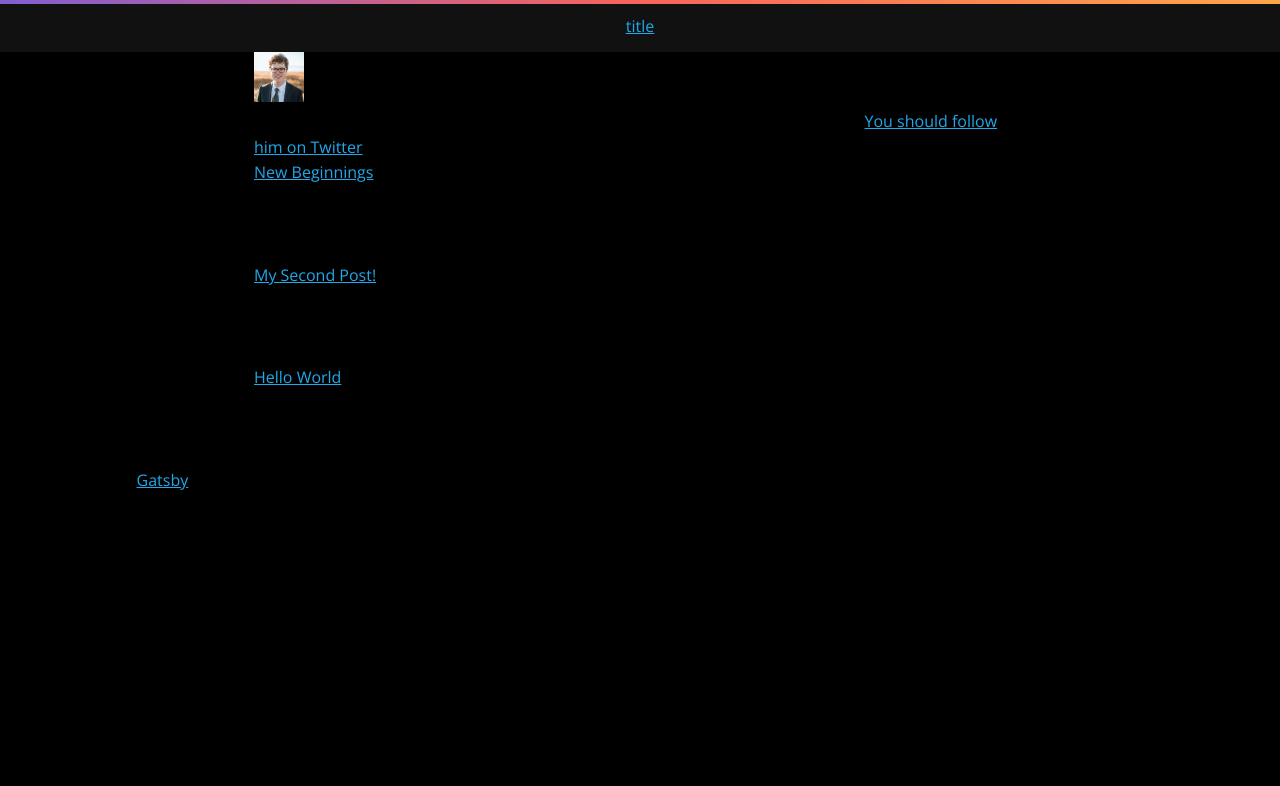
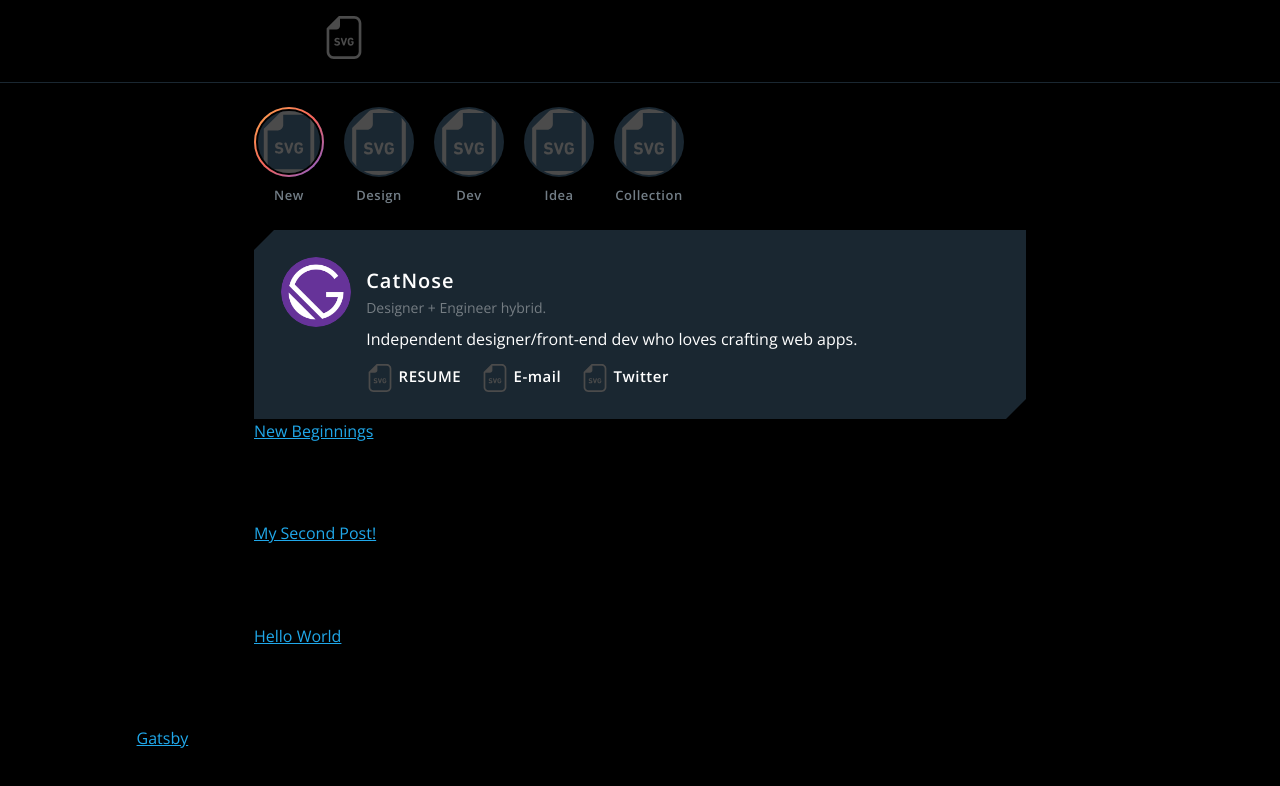
Before and after one commit to yamatsum/nigolog, a Gatsby site: page / in a window 1280 px wide. Built offline with nearby package versions, Linux system fonts and the light colour scheme; Gatsby itself is replaced by a stand-in of ours.

Commit message:
fix profile

```diff
--- a/src/components/Header.tsx
+++ b/src/components/Header.tsx
@@ -1,53 +1,66 @@
 import React from "react";
 import { Link } from "gatsby";
 import styled from "styled-components";
+import ContentWrapper from "../components/ContentWrapper";
+import svgLogo from "../svg/svg.svg";
 
 const HeaderTag = styled.header`
+  width: 100%;
+  padding: 16px 0;
+  background: #000;
+  border-bottom: solid 1px ${props => props.theme.colors.blackLight};
+`;
+
+const HeaderInner = styled.div`
   position: relative;
-  display: flex;
-  justify-content: space-between;
-  width: 100%;
-  padding: 14px 0 12px;
-  text-align: center;
-  background: #111;
-  &:before {
-    position: absolute;
-    top: -10px;
-    left: 0;
-    display: block;
-    content: "";
-    width: 100%;
-    height: 14px;
-    background: ${props => props.theme.colors.gradient};
-  }
   h1,
   h3 {
     width: 100%;
   }
   .logo {
-    width: 200px;
-    height: 45px;
+    width: 180px;
+    height: 42.7px;
+    @media screen and (max-width: ${props => props.theme.responsive.small}) {
+      width: 165px;
+      height: 37px;
+    }
   }
-  a {
+  .logo-link {
     display: block;
+  }
+  .message-link {
+    position: absolute;
+    right: 0;
+    top: 7px;
+    display: block;
+    width: 34px;
+    &:hover {
+      top: 5px;
+    }
   }
 `;
 
 const Header = ({ title, location }) => {
   const rootPath = `${__PATH_PREFIX__}/`;
-  const logo = (
-    <Link to={`/`}>
-      <p>title</p>
+  const logoLink = (
+    <Link to={`/`} className="logo-link">
+      <img className="logo" src={svgLogo} alt={title} />
     </Link>
   );
 
-  let headerInner;
+  let headerLogo;
   if (location.pathname === rootPath) {
-    headerInner = <h1>{logo}</h1>;
+    headerLogo = <h1>{logoLink}</h1>;
   } else {
-    headerInner = <h3>{logo}</h3>;
+    headerLogo = <h3>{logoLink}</h3>;
   }
-  return <HeaderTag>{headerInner}</HeaderTag>;
+  return (
+    <HeaderTag>
+      <ContentWrapper>
+        <HeaderInner>{headerLogo}</HeaderInner>
+      </ContentWrapper>
+    </HeaderTag>
+  );
 };
 
 export default Header;
--- a/src/components/bio.tsx
+++ b/src/components/bio.tsx
@@ -1,6 +1,89 @@
 import React from "react";
 import { StaticQuery, graphql } from "gatsby";
 import Image from "gatsby-image";
+import styled from "styled-components";
+import { Link } from "gatsby";
+
+import svgTwitter from "../svg/svg.svg";
+import svgResume from "../svg/svg.svg";
+import svgEmail from "../svg/svg.svg";
+
+const BioWrapper = styled.div`
+  position: relative;
+  padding: 1.7em;
+  background: ${props => props.theme.colors.blackLight};
+  &:before,
+  &:after {
+    content: "";
+    position: absolute;
+    width: 0;
+    height: 0;
+  }
+  &:before {
+    top: 0;
+    left: 0;
+    border-top: 20px solid ${props => props.theme.colors.background};
+    border-right: 20px solid transparent;
+  }
+  &:after {
+    bottom: 0;
+    right: 0;
+    border-bottom: 20px solid ${props => props.theme.colors.background};
+    border-left: 20px solid transparent;
+  }
+  .avatar {
+    border-radius: 50%;
+  }
+`;
+const BioHeader = styled.div`
+  display: flex;
+  align-items: center;
+  .avatar {
+    width: 70px;
+  }
+`;
+const BioName = styled.div`
+  margin-left: 15px;
+  a {
+    text-decoration: none;
+    font-weight: 600;
+    letter-spacing: 1px;
+    font-size: 20px;
+    color: #fff;
+  }
+  .position {
+    color: rgba(255, 255, 255, 0.4);
+    font-size: 14px;
+  }
+`;
+const BioMain = styled.div`
+  padding-left: 85px;
+`;
+const BioText = styled.p`
+  color: #fff;
+`;
+const BioLinks = styled.div`
+  margin: 0.5em 0 0;
+  color: #fff;
+  a {
+    display: inline-block;
+    margin-right: 20px;
+    text-decoration: none;
+    font-weight: 600;
+    font-size: 15px;
+    line-height: 30px;
+    color: #fff;
+    letter-spacing: 0.5px;
+    &:hover {
+      color: ${props => props.theme.colors.highlight};
+    }
+  }
+  img {
+    width: 28px;
+    height: 28px;
+    vertical-align: middle;
+  }
+`;
 
 function Bio() {
   return (
@@ -9,17 +92,35 @@ function Bio() {
       render={data => {
         const { author, social } = data.site.siteMetadata;
         return (
-          <div>
-            <Image fixed={data.avatar.childImageSharp.fixed} alt={author} />
-            <p>
-              Written by <strong>{author}</strong> who lives and works in San
-              Francisco building useful things.
-              {` `}
-              <a href={`https://twitter.com/${social.twitter}`}>
-                You should follow him on Twitter
-              </a>
-            </p>
-          </div>
+          <BioWrapper>
+            <BioHeader>
+              <Image
+                fixed={data.avatar.childImageSharp.fixed}
+                alt={author}
+                className="avatar"
+              />
+              <BioName>
+                <a href={`https://twitter.com/${social.twitter}`}>CatNose</a>
+                <div className="position">Designer + Engineer hybrid.</div>
+              </BioName>
+            </BioHeader>
+            <BioMain>
+              <BioText>
+                Independent designer/front-end dev who loves crafting web apps.
+              </BioText>
+              <BioLinks>
+                <Link to={`/`} className="bio-link">
+                  <img src={svgResume} alt="RESUME" /> RESUME
+                </Link>
+                <Link to={`/`} className="bio-link">
+                  <img src={svgEmail} alt="" /> E-mail
+                </Link>
+                <Link to={`/`} className="bio-link">
+                  <img src={svgTwitter} alt="Twitter" /> Twitter
+                </Link>
+              </BioLinks>
+            </BioMain>
+          </BioWrapper>
         );
       }}
     />
@@ -28,9 +129,9 @@ function Bio() {
 
 const bioQuery = graphql`
   query BioQuery {
-    avatar: file(absolutePath: { regex: "/profile-pic.jpg/" }) {
+    avatar: file(absolutePath: { regex: "/gatsby-icon.png/" }) {
       childImageSharp {
-        fixed(width: 50, height: 50) {
+        fixed(width: 70, height: 70) {
           ...GatsbyImageSharpFixed
         }
       }
--- a/src/components/layout.tsx
+++ b/src/components/layout.tsx
@@ -3,6 +3,7 @@ import { ThemeProvider } from "styled-components";
 import GlobalStyle from "../styles/global";
 import theme from "../styles/theme";
 import Header from "../components/Header";
+import CategoryMenu from "./CategoryMenu";
 
 class Layout extends React.Component {
   render() {
@@ -12,6 +13,7 @@ class Layout extends React.Component {
       <ThemeProvider theme={theme}>
         <div className="siteRoot">
           <Header title={title} location={location} />
+          <CategoryMenu location={location} />
           <main>{children}</main>
           <footer>
             © {new Date().getFullYear()}, Built with
```
